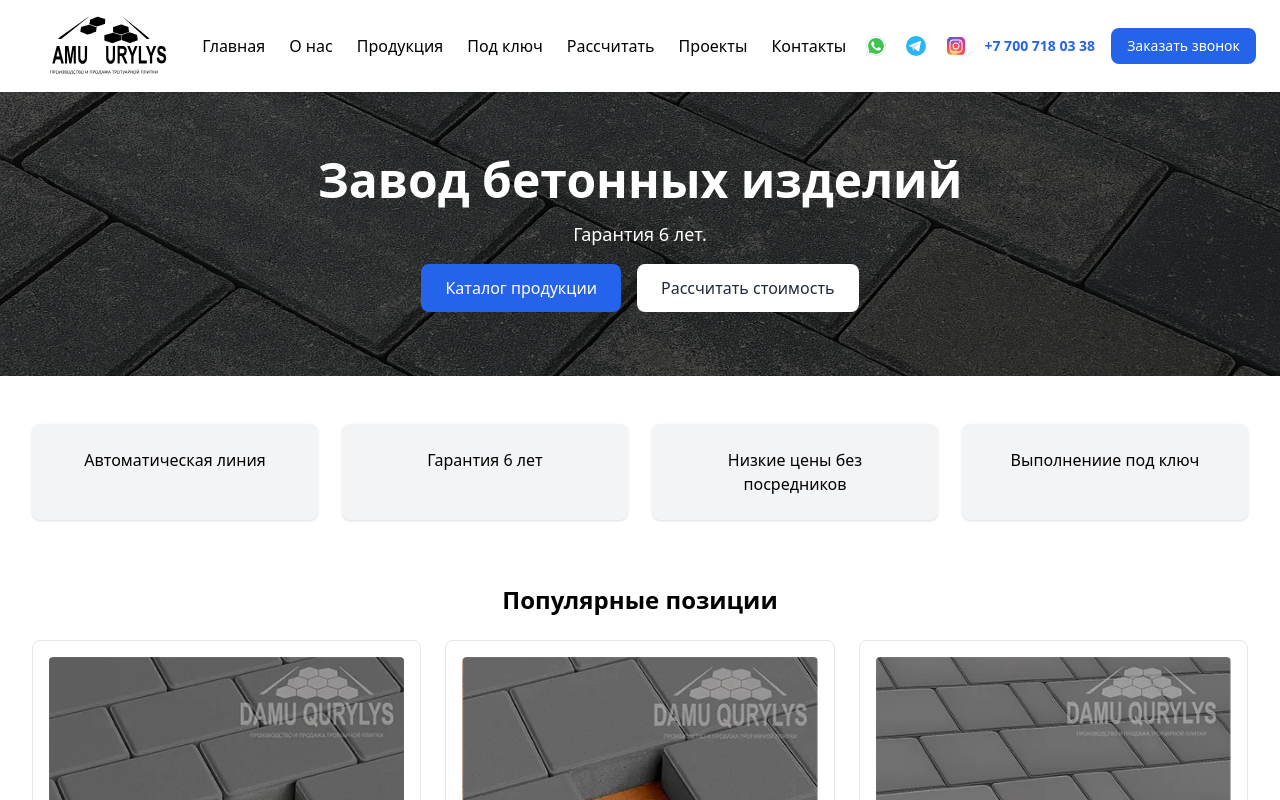
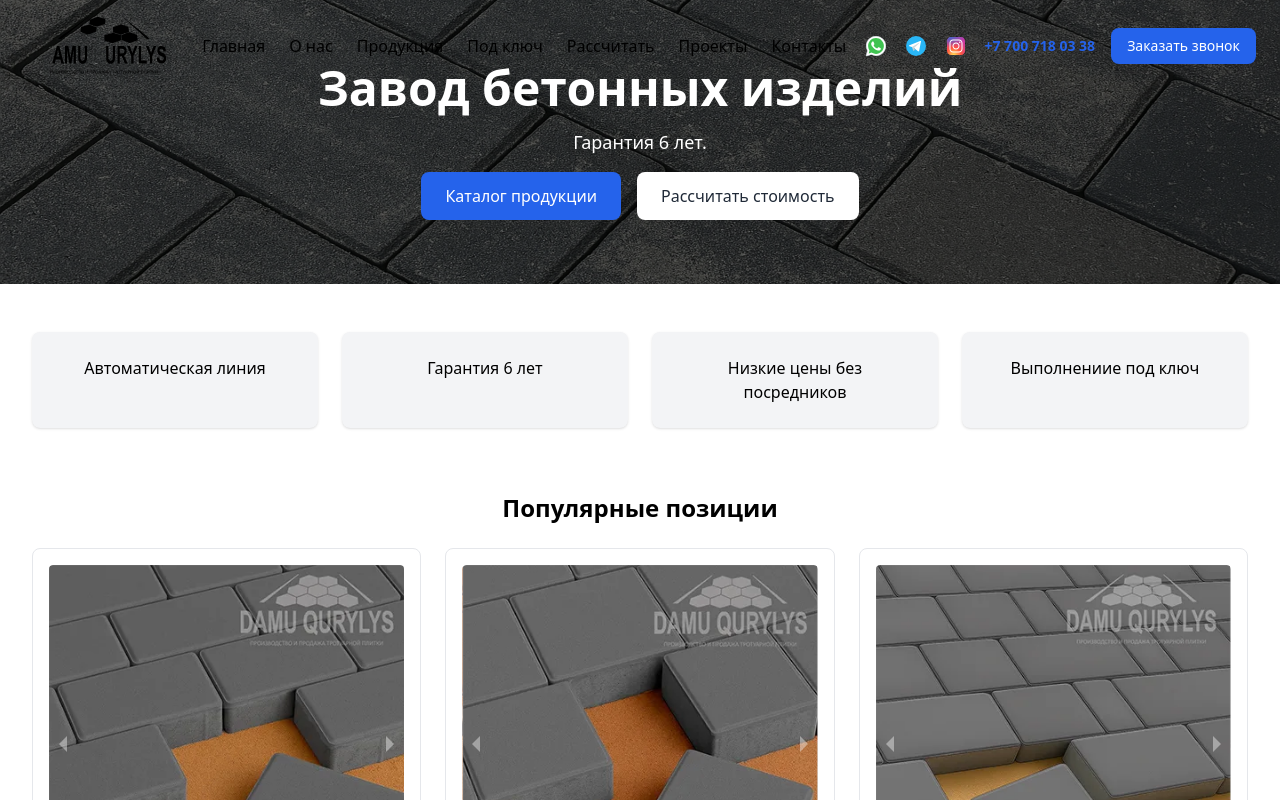
Before and after one commit to DamuQurylys/Damuzavod, a Next.js app: page / in a window 1280 px wide. Shown: the top 800 px of the page. Built offline with nearby package versions, Linux system fonts and the light colour scheme.

Commit message:
Header на фоне Hero

```diff
--- a/src/components/Header.tsx
+++ b/src/components/Header.tsx
@@ -24,8 +24,8 @@ export default function Header() {
 
   return (
     <header
-      className={`bg-white sticky top-0 z-50 transition-all duration-300 ease-in-out ${
-        scrolled ? 'py-1 shadow-sm' : 'py-4 shadow'
+      className={`fixed top-0 left-0 w-full z-50 transition-all duration-300 ease-in-out ${
+        scrolled ? 'bg-white shadow-sm py-1' : 'bg-transparent py-4'
       } px-4 sm:px-6`}
     >
       <div className="flex justify-between items-center">
@@ -61,18 +61,18 @@ export default function Header() {
           <Link href="/contacts">Контакты</Link>
         </nav>
 
-        {/* Контакты + Соц.сети (десктоп) */}
+        {/* Контакты и соцсети (десктоп) */}
         <div className="hidden md:flex items-center space-x-4">
-          <a href="https://wa.me/77007180338" target="_blank" rel="noopener noreferrer" aria-label="WhatsApp">
+          <a href="https://wa.me/77001234567" target="_blank" rel="noopener noreferrer" aria-label="WhatsApp">
             <Image src="/icons/whatsapp.svg" alt="WhatsApp" width={24} height={24} />
           </a>
-          <a href="https://t.me/damuzavod" target="_blank" rel="noopener noreferrer" aria-label="Telegram">
+          <a href="https://t.me/damu_qurylys" target="_blank" rel="noopener noreferrer" aria-label="Telegram">
             <Image src="/icons/telegram.svg" alt="Telegram" width={24} height={24} />
           </a>
-          <a href="https://instagram.com/damuzavod" target="_blank" rel="noopener noreferrer" aria-label="Instagram">
+          <a href="https://instagram.com/damu_qurylys" target="_blank" rel="noopener noreferrer" aria-label="Instagram">
             <Image src="/icons/instagram.svg" alt="Instagram" width={24} height={24} />
           </a>
-          <a href="tel:+77007180338" className="text-blue-600 font-semibold text-sm">
+          <a href="tel:+77001234567" className="text-blue-600 font-semibold text-sm">
             +7 700 718 03 38
           </a>
           <button className="bg-blue-600 text-white px-4 py-2 rounded-lg text-sm font-medium hover:bg-blue-700 transition">
```
